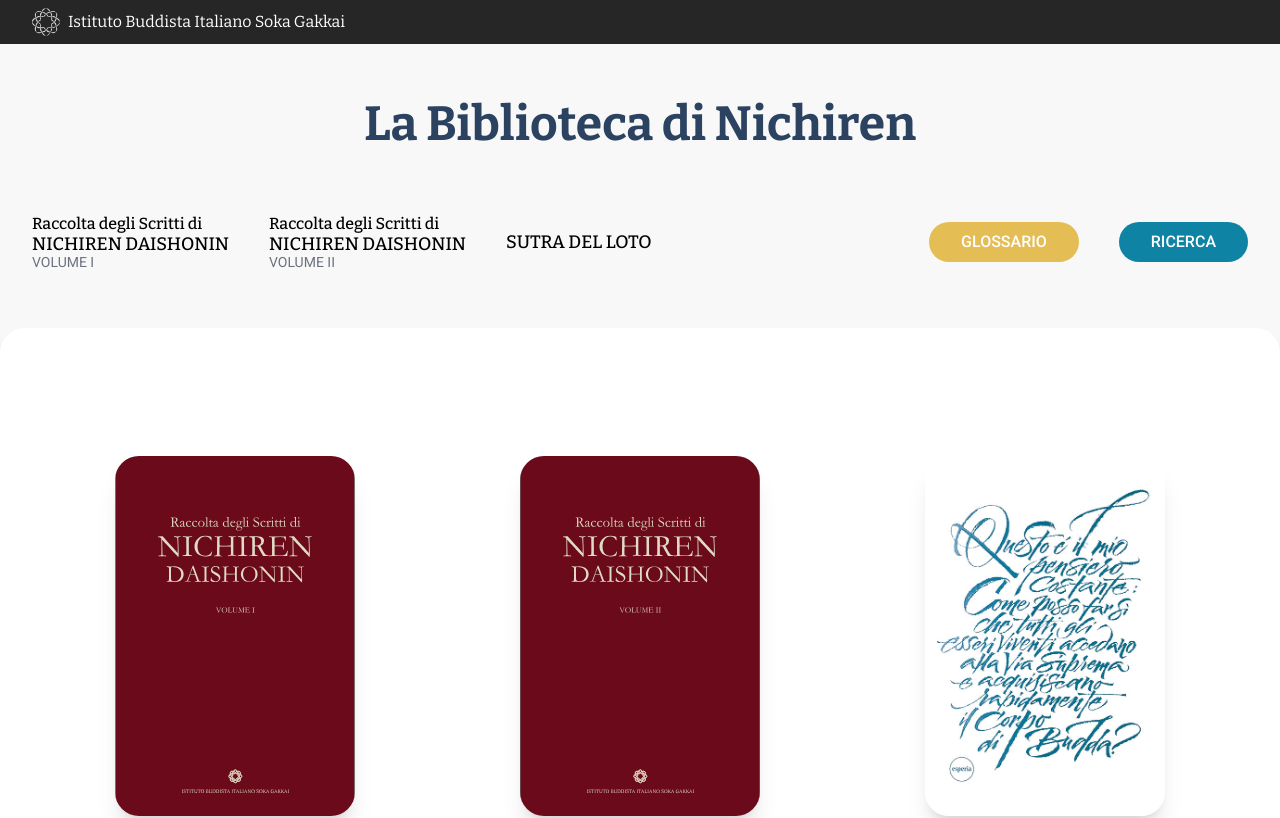
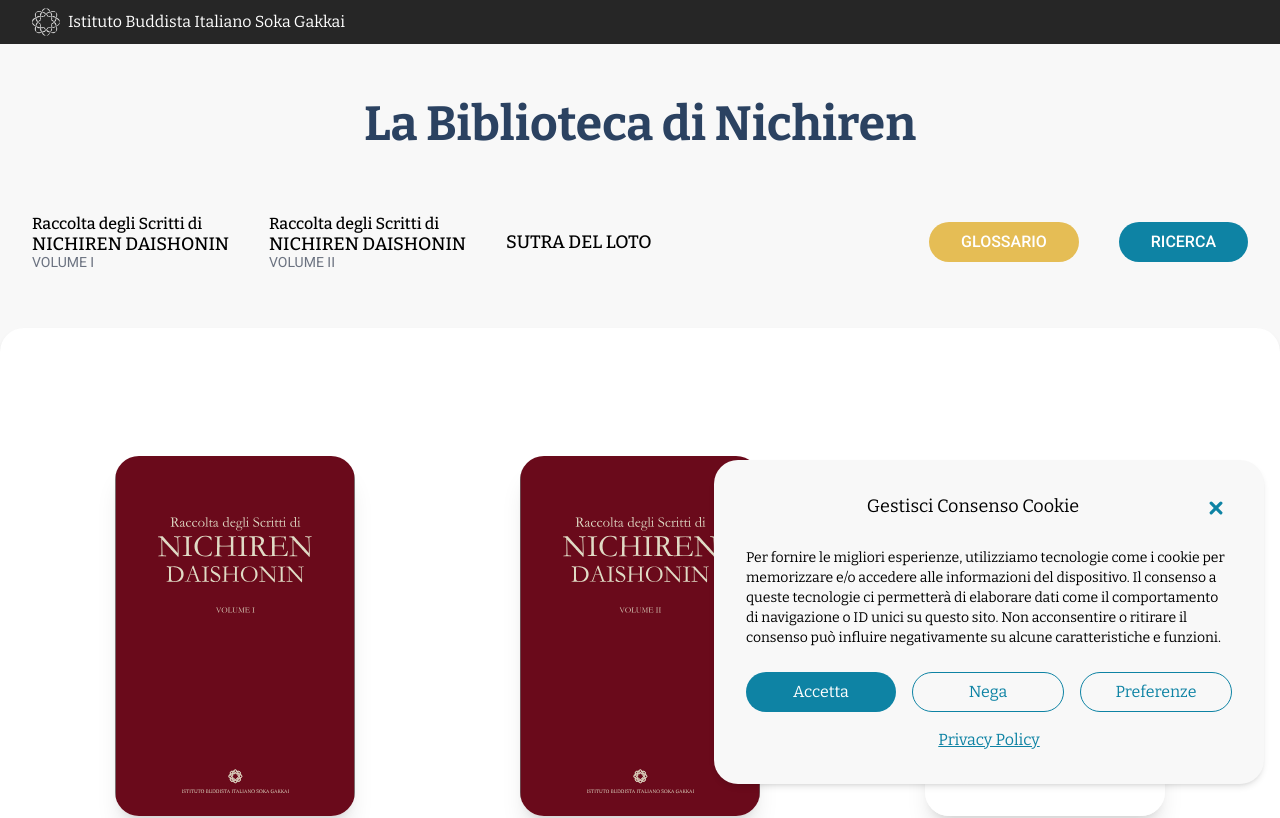
Before and after one commit to upalatucci/biblioteca-nextjs, a Next.js app: page / in a window 1280 px wide. Shown: the top 818 px of the page. Built offline with nearby package versions, Linux system fonts and the light colour scheme.

Commit message:
feat: cookie banner

```diff
--- /dev/null
+++ b/components/CookieBanner.tsx
@@ -0,0 +1,103 @@
+import useCookiePolicy from "@hooks/useCookiePolicy";
+import { useState } from "react";
+import CloseIcon from "@public/icons/ico-close.svg";
+import Image from "next/image";
+
+const CookieBanner = ({ onClose }) => {
+  const [showDetails, setShowDetails] = useState(false);
+  const [withStatistics, setWithStatistics] = useState(true);
+
+  const { handleCookiePolicy } = useCookiePolicy();
+
+  const handleBannerPolicy = (value: boolean) => {
+    handleCookiePolicy(value);
+    onClose();
+  };
+
+  return (
+    <div className="bg-defaultBg fixed w-full md:w-auto md:max-w-[550px] left-0 right-0 bottom-0 md:left-auto md:right-4 md:bottom-4 rounded-3xl shadow-md p-4 md:p-8 z-10">
+      <div className="text-lg mb-4 text-center flex justify-evenly">
+        <div />
+        <span className="flex-1">Gestisci Consenso Cookie</span>
+        <button onClick={onClose}>
+          <Image src={CloseIcon} alt="close icon" width={32} height={32} />
+        </button>
+      </div>
+      <p className="mb-6 text-sm md:text-md">
+        Per fornire le migliori esperienze, utilizziamo tecnologie come i cookie
+        per memorizzare e/o accedere alle informazioni del dispositivo. Il
+        consenso a queste tecnologie ci permetterà di elaborare dati come il
+        comportamento di navigazione o ID unici su questo sito. Non acconsentire
+        o ritirare il consenso può influire negativamente su alcune
+        caratteristiche e funzioni.
+      </p>
+
+      {showDetails && (
+        <ul className="w-full divide-y-2 mb-6">
+          <li className="flex py-4">
+            <span className="flex-1">Funzionale</span>{" "}
+            <span className="flex justify-center w-32 text-primary">
+              Sempre Attivo
+            </span>
+          </li>
+          <li className="flex py-4">
+            <span className="flex-1">Statistiche</span>
+            <span className="flex justify-center w-32">
+              <input
+                type="checkbox"
+                value="statistics"
+                onChange={(event) => setWithStatistics(event.target.checked)}
+                checked={withStatistics}
+              />
+            </span>
+          </li>
+        </ul>
+      )}
+
+      <div className="flex gap-4 mb-4">
+        <button
+          type="button"
+          className="flex-1 btn bg-primary hover:bg-primaryHover rounded-3xl h-10 text-white min-w-[100px]"
+          onClick={() => handleBannerPolicy(true)}
+        >
+          Accetta
+        </button>
+        <button
+          type="button"
+          className="flex-1 btn border border-primary text-primary hover:bg-white rounded-3xl min-w-[100px] h-10"
+          onClick={() => handleBannerPolicy(false)}
+        >
+          Nega
+        </button>
+
+        {showDetails ? (
+          <button
+            type="button"
+            className="flex-1 btn border border-primary text-primary hover:bg-white rounded-3xl min-w-[100px] h-10"
+            onClick={() => handleBannerPolicy(withStatistics)}
+          >
+            Salva
+          </button>
+        ) : (
+          <button
+            type="button"
+            className="flex-1 btn border border-primary text-primary hover:bg-white rounded-3xl min-w-[100px] h-10"
+            onClick={() => setShowDetails(!showDetails)}
+          >
+            Preferenze
+          </button>
+        )}
+      </div>
+      <div className="text-center">
+        <a
+          href="https://privacy.sgi-italia.org/"
+          className="underline text-primary hover:text-primaryHover"
+        >
+          Privacy Policy
+        </a>
+      </div>
+    </div>
+  );
+};
+
+export default CookieBanner;
--- /dev/null
+++ b/hooks/useCookiePolicy.ts
@@ -0,0 +1,25 @@
+import { useEffect, useState } from "react";
+
+const useCookiePolicy = () => {
+  const [cookiePolicy, setCookiePolicy] = useState<boolean | undefined>();
+
+  useEffect(() => {
+    const savedCookiePolicy = localStorage.getItem("cookiePolicy");
+    if (savedCookiePolicy) {
+      const policies = JSON.parse(savedCookiePolicy);
+      setCookiePolicy(policies?.analitics);
+    }
+  }, []);
+
+  const handleCookiePolicy = (analiticsValue: boolean) => {
+    localStorage.setItem(
+      "cookiePolicy",
+      JSON.stringify({ analitics: analiticsValue })
+    );
+    setCookiePolicy(analiticsValue);
+  };
+
+  return { cookiePolicy, handleCookiePolicy };
+};
+
+export default useCookiePolicy;
--- a/pages/_app.tsx
+++ b/pages/_app.tsx
@@ -9,9 +9,13 @@ import Image from "next/image";
 import classNames from "classnames";
 import { useCallback, useEffect, useState } from "react";
 import ErrorBoundary from "@components/ErrorBoundary";
+import CookieBanner from "@components/CookieBanner";
+import useCookiePolicy from "@hooks/useCookiePolicy";
 
 function MyApp({ Component, pageProps }: AppProps) {
   const [showArrow, setShowArrow] = useState(false);
+  const [showCookieBanner, setShowCookieBanner] = useState(true);
+  const { cookiePolicy } = useCookiePolicy();
 
   useEffect(() => {
     const handleScroll = () => {
@@ -50,6 +54,10 @@ function MyApp({ Component, pageProps }: AppProps) {
           >
             <Image src={iconArrowTop} width={20} height={20} alt="arrow top" />
           </button>
+
+          {cookiePolicy === undefined && showCookieBanner && (
+            <CookieBanner onClose={() => setShowCookieBanner(false)} />
+          )}
         </div>
       </QueryClientProvider>
     </FontSizeProvider>
```
